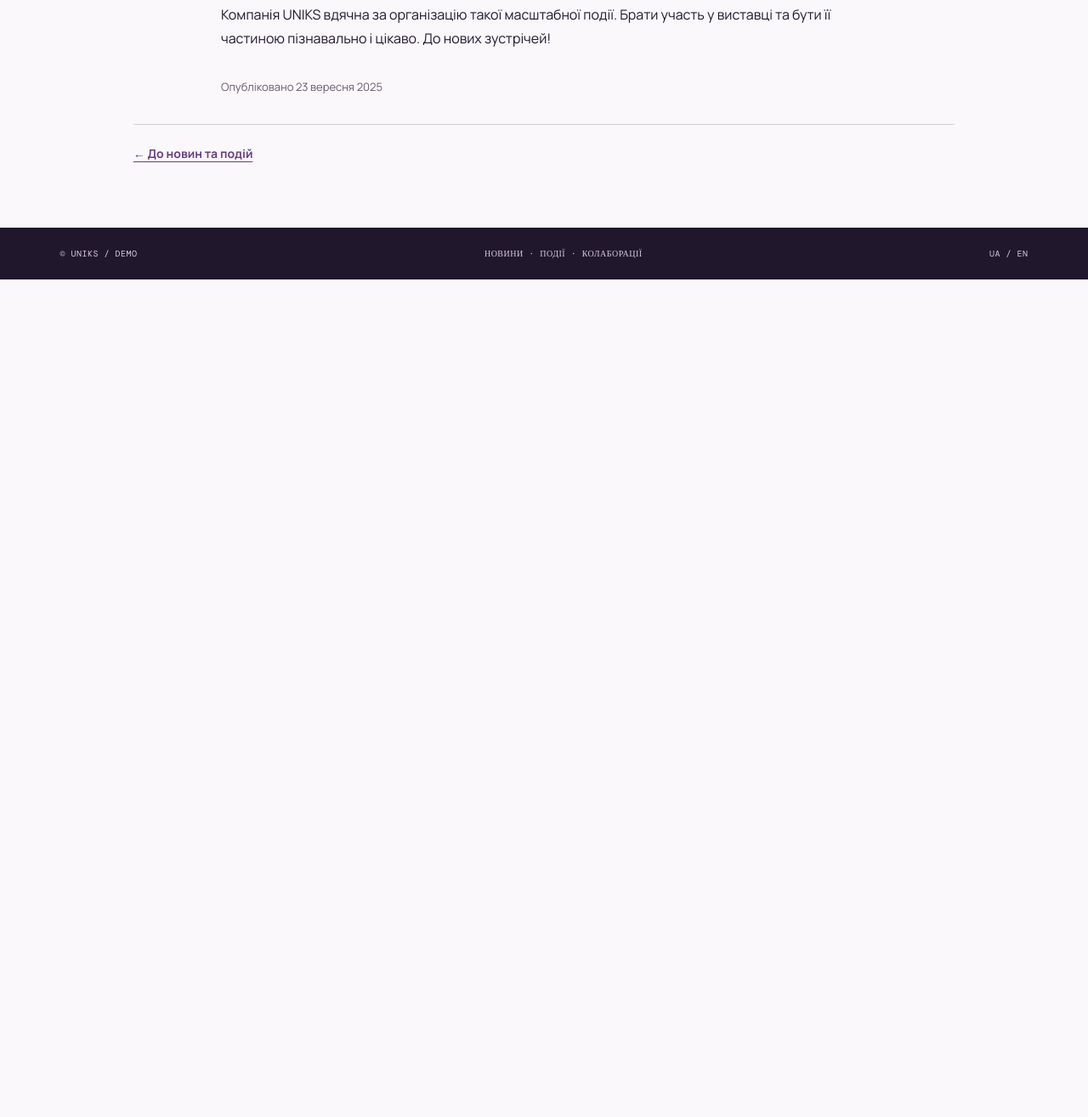
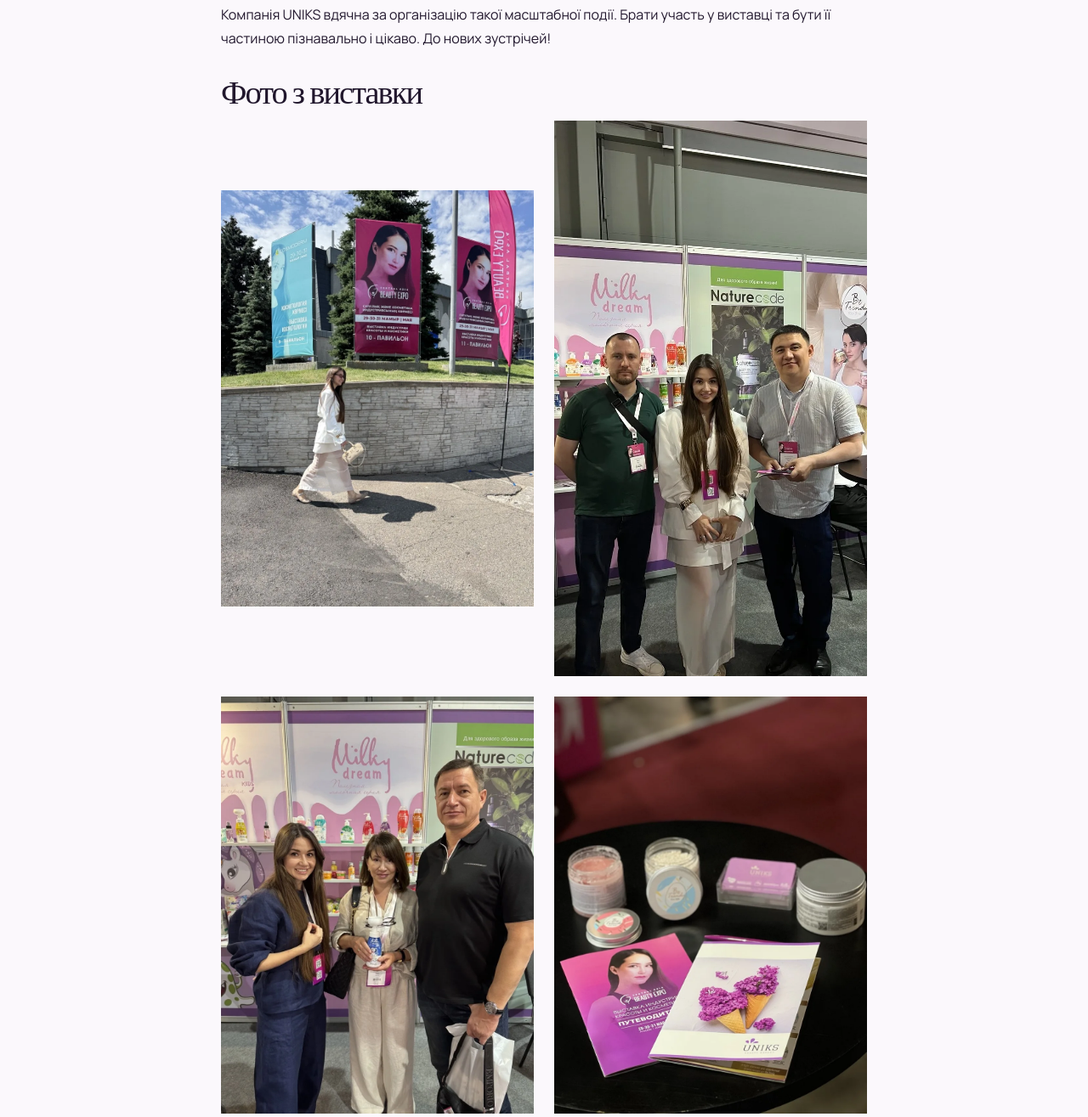
Before and after one commit to monikacyber/uniks-prototype, a plain HTML site: page news/beauty-expo-kazakhstan-2025/index.html in a window 1280 px wide. Shown: the part 2035-3350 px from the top of the page at 85% size. Before the commit the page ends 2364 px from the top, so only its background shows below. Drawn offline with nearby package versions, Linux system fonts and the light colour scheme; files that its build step writes are made by us from their sources.

Commit message:
Add Beauty Expo Kazakhstan exhibition photo gallery

```diff
--- a/news/beauty-expo-kazakhstan-2025/index.html
+++ b/news/beauty-expo-kazakhstan-2025/index.html
@@ -74,6 +74,15 @@
 
 
 <p>Компанія UNIKS вдячна за організацію такої масштабної події. Брати участь у виставці та бути її частиною пізнавально і цікаво. До нових зустрічей!</p>
+      <section aria-labelledby="kazakhstan-gallery-heading">
+        <h2 id="kazakhstan-gallery-heading">Фото з виставки</h2>
+        <div class="bologna-gallery">
+          <figure><img src="assets/news/archive/kazakhstan-2025-expo-entrance.webp" width="960" height="1280" alt="Банери Beauty Expo біля виставкових павільйонів в Алмати" loading="lazy" decoding="async"></figure>
+          <figure><img src="assets/news/archive/kazakhstan-2025-brand-stand.webp" width="720" height="1280" alt="Учасники виставки біля стенда з продукцією Milky Dream, Nature Code та Be Trendy" loading="lazy" decoding="async"></figure>
+          <figure><img src="assets/news/archive/kazakhstan-2025-milky-dream-stand.webp" width="960" height="1280" alt="Гості стенда UNIKS із засобом Milky Dream" loading="lazy" decoding="async"></figure>
+          <figure><img src="assets/news/archive/kazakhstan-2025-products-and-catalogs.webp" width="960" height="1280" alt="Засоби Be Trendy, каталог UNIKS та путівник Beauty Expo" loading="lazy" decoding="async"></figure>
+        </div>
+      </section>
       <p class="article-published">Опубліковано <time datetime="2025-09-23">23 вересня 2025</time></p>
     </div>
   </article>
```
Also changed, not shown: assets/news/archive/kazakhstan-2025-brand-stand.webp (added), assets/news/archive/kazakhstan-2025-expo-entrance.webp (added), assets/news/archive/kazakhstan-2025-milky-dream-stand.webp (added), assets/news/archive/kazakhstan-2025-products-and-catalogs.webp (added).
